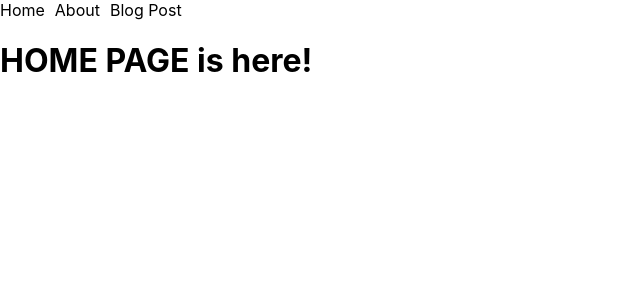
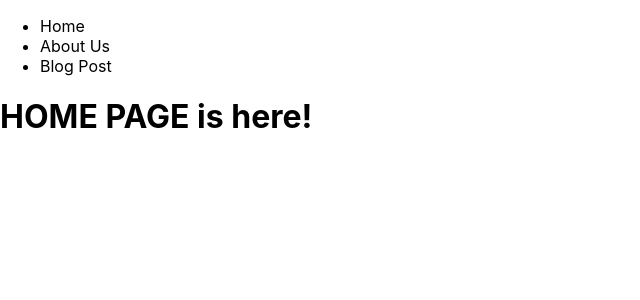
Before and after one commit to adriancabal/first-nextjs-app, a Next.js app: page / in a window 1280 px wide. Shown: the top 300 px of the page, without its empty margins (0-640 px from the left). Built offline with nearby package versions, Linux system fonts and the light colour scheme.

Commit message:
updated header to use next/link instead of userouter

```diff
--- a/components/Header.js
+++ b/components/Header.js
@@ -1,34 +1,54 @@
-import { useRouter } from 'next/router'
+// import { useRouter } from 'next/router'
+import Link from 'next/link';
 
 export default function Header() {
   return (
     <div>
-      <Link href="/">Home</Link>
-      <Link href="/about">About</Link>
-      <Link href="/blog/hello-world">Blog Post</Link>
+      <ul>
+        <li>
+        <Link href="/">
+          <a>Home</a>
+          </Link>
+        </li>
+        <li>
+          <Link href="/about">
+            <a>About Us</a>
+          </Link>
+        </li>
+        <li>
+          <Link href="/blog/hello-world">
+            <a>Blog Post</a>
+          </Link>
+        </li>
+      </ul>
     </div>
+    // <div>
+    //   <Link href="/">Home</Link>
+    //   <Link href="/about">About</Link>
+    //   <Link href="/blog/hello-world">Blog Post</Link>
+    // </div>
   )
 }
 
-const Link = ({ children, href }) => {
-  const router = useRouter()
-  return (
-    <a
-      href="#"
-      onClick={(e) => {
-        e.preventDefault()
-        // typically you want to use `next/link` for this usecase
-        // but this example shows how you can also access the router
-        // and use it manually
-        router.push(href)
-      }}
-    >
-      {children}
-      <style jsx>{`
-        a {
-          margin-right: 10px;
-        }
-      `}</style>
-    </a>
-  )
-}
+// const Link = ({ children, href }) => {
+//   const router = useRouter()
+//   return (
+//     <a
+//       href="#"
+//       onClick={(e) => {
+//         e.preventDefault()
+//         // typically you want to use `next/link` for this usecase
+//         // but this example shows how you can also access the router
+//         // and use it manually
+//         router.push(href)
+//       }}
+//     >
+//       {children}
+//       <style jsx>{`
+//         a {
+//           margin-right: 10px;
+//         }
+//       `}</style>
+//     </a>
+//   )
+// }
```
